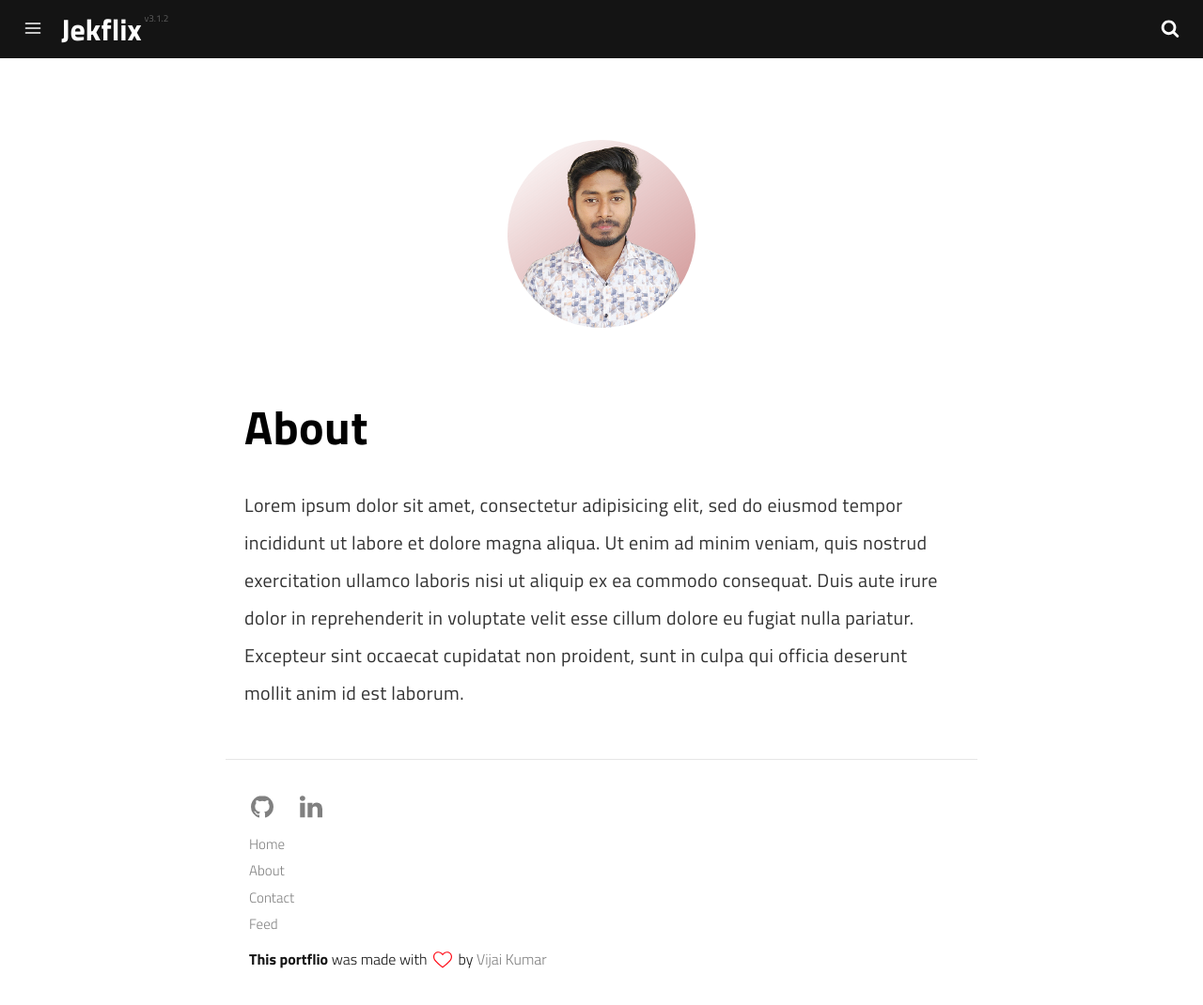
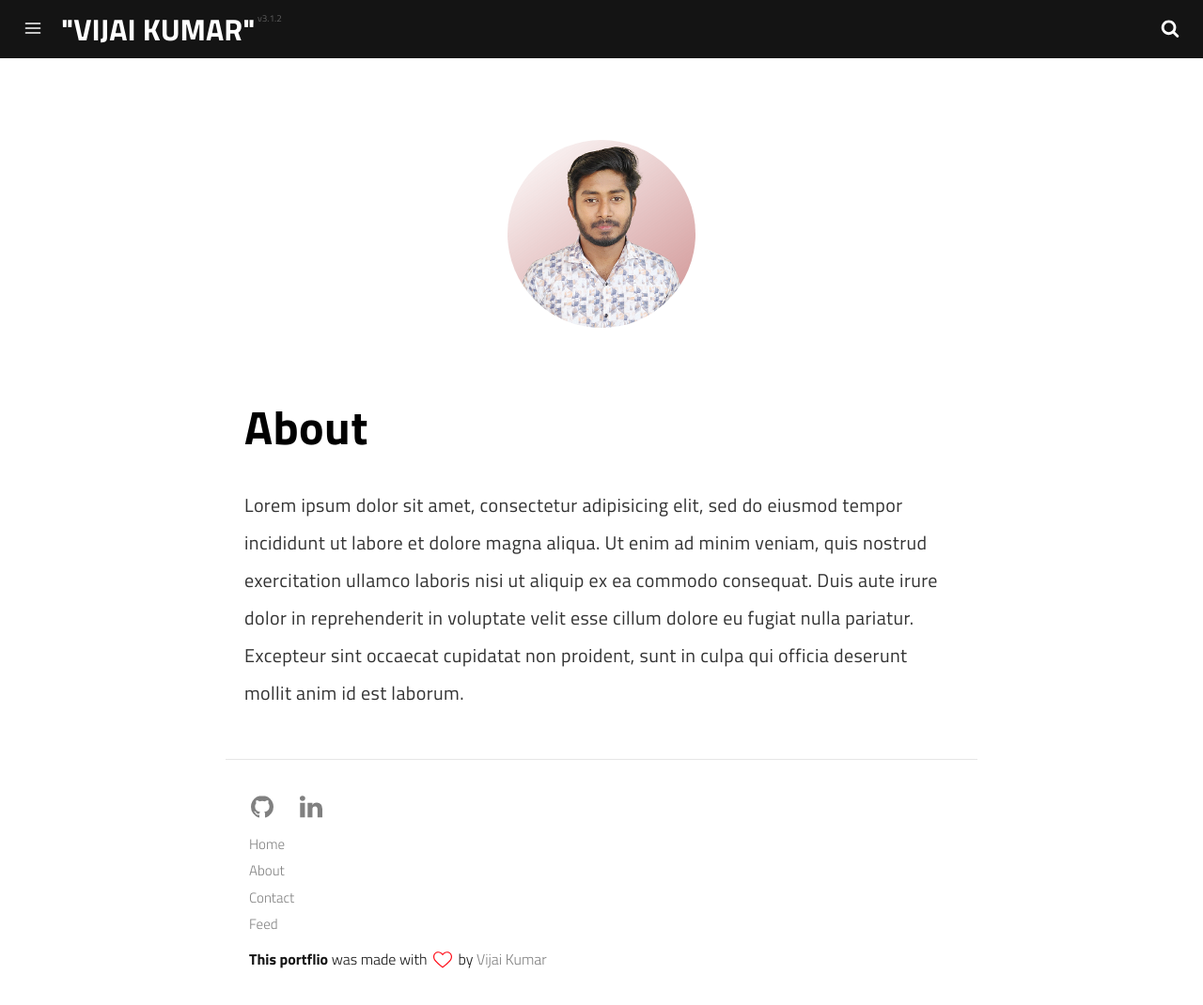
Before and after one commit to VijaikumarSVK/VijaikumarSVK.github.io, a Jekyll site: the page built from pages/about.md, in a window 1280 px wide and 1070 px high. Shown: the whole window at 94% size. Built offline with Jekyll 4.4.1, drawn with Linux system fonts in a browser that asks for light colours; a script that is not in the unit is left out.

Commit message:
new push

```diff
--- a/_includes/header.html
+++ b/_includes/header.html
@@ -3,12 +3,8 @@
         <svg id="open" class="icon-menu"><use xlink:href="#icon-menu"></use></svg>
     </a>
     <h1 class="logo">
-        <a href="{{ site.baseurl }}/">
-            {% if site.use_logo %}
-                {% include logo.html %}
-            {% else %}
-                {{ site.name }} <span class="version">{{ site.version }}</span>
-            {% endif %}
+        <a href="{{ site.baseurl }}/"> "VIJAI KUMAR"<span class="version">{{ site.version }}</span>
+
         </a>
     </h1>
     <a id="search" class="dosearch" role="button">
```
